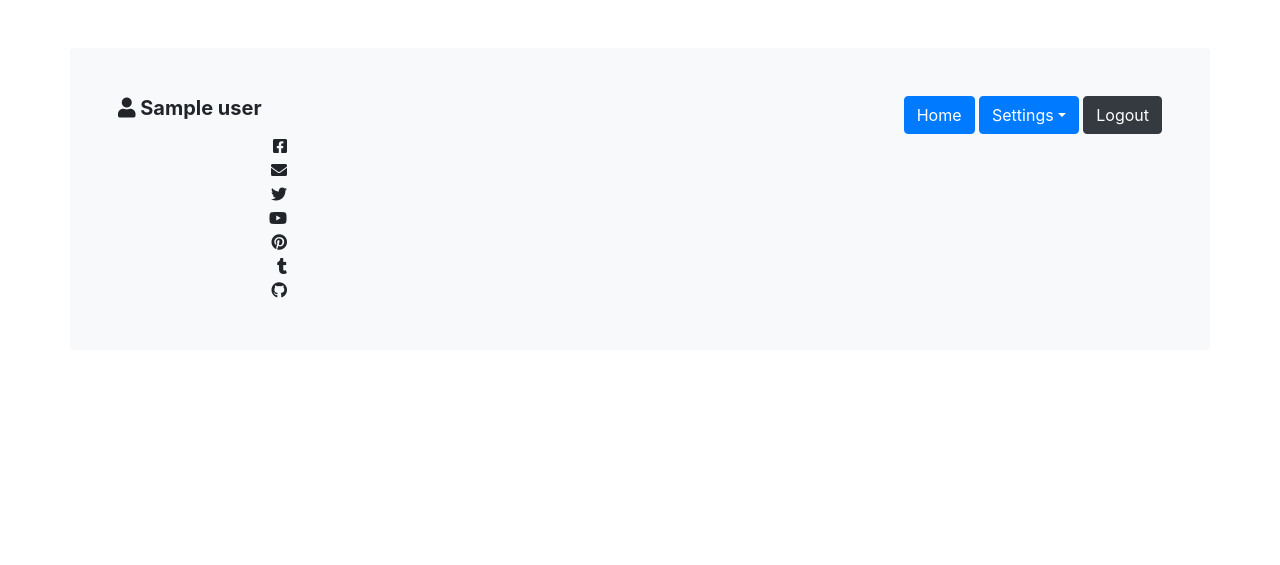
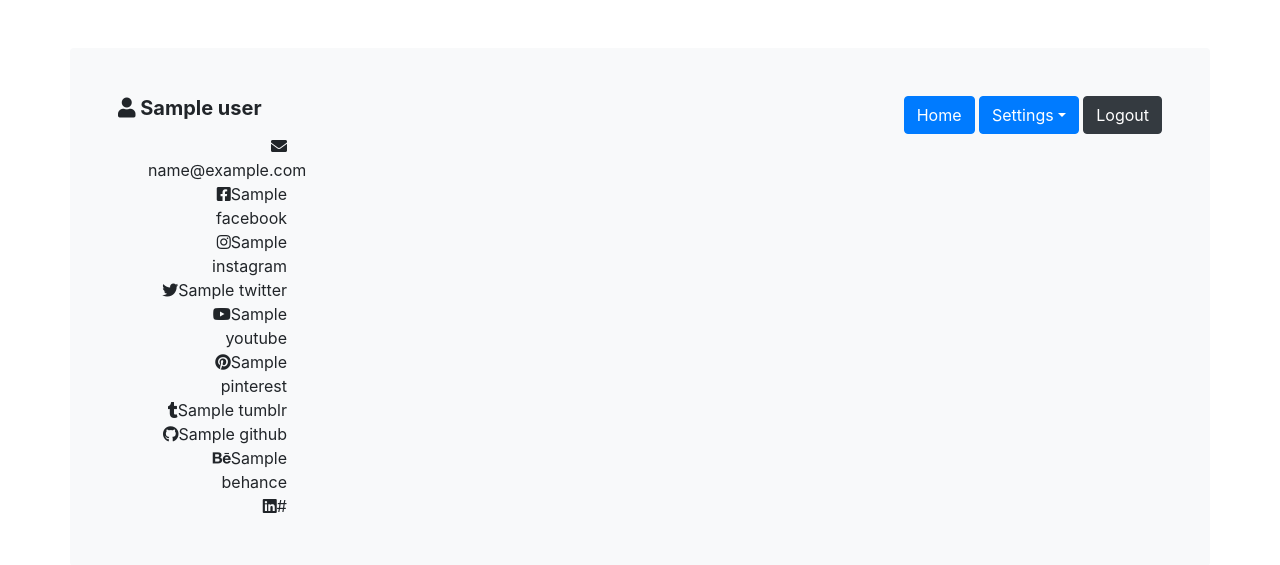
Before and after one commit to KYF8HC/Eger_2019_1_E_Ketto, a PHP site: the page made by Sources/Portfolio/application/views/admin/footer.php in a window 1280 px wide. Shown: the top 565 px of the page. Run offline with PHP 8.4, Linux system fonts and the light colour scheme; the template is opened without the code that fills it: most values are stand-ins (such as "Sample title", 1, 10 or a date in 2020); data that the repository does not hold is empty; some libraries are stand-ins or nearby versions.

Commit message:
footer fixed
lepulloltam egy újabb commitot, mégis a footer egy héttel ezelőtti változatát pullolta le,ezért megírtam újra

```diff
--- a/Sources/Portfolio/application/views/template/footer.php
+++ b/Sources/Portfolio/application/views/template/footer.php
@@ -1,55 +1,96 @@
     <footer>
         <div class="container">
             <div class="col-12">
+            <?php if (!empty($data['user']['email'])) : ?>
                 <div class="row">
-                    <div class="col-2" align="right">
-                        <i class="fab fa-facebook-square"></i>
+                    <div class="col-2 text-right">
+                        <i class="fas fa-envelope"></i><?=$data['user']['email']?>
                     </div>
-                    <div class="col-4" align="left">
+                    <div class="col-4">
                     </div>
                 </div>
+            <?php endif; ?>
+            <?php if (!empty($data['user']['facebook'])) : ?>
                 <div class="row">
-                    <div class="col-2" align="right">
-                        <i class="fas fa-envelope"></i>
+                    <div class="col-2 text-right">
+                        <i class="fab fa-facebook-square"></i><?=$data['user']['facebook']?>
                     </div>
-                    <div class="col-4" align="left">
+                    <div class="col-4" >
                     </div>
                 </div>
+            <?php endif; ?>
+            <?php if (!empty($data['user']['instagram'])) : ?>
                 <div class="row">
-                    <div class="col-2" align="right">
-                        <i class="fab fa-twitter"></i>
+                    <div class="col-2 text-right">
+                        <i class="fab fa-instagram"></i></i><?=$data['user']['instagram']?>
                     </div>
-                    <div class="col-4" align="left">
+                    <div class="col-4">
                     </div>
                 </div>
+            <?php endif; ?>
+            <?php if (!empty($data['user']['twitter'])) : ?>
                 <div class="row">
-                    <div class="col-2" align="right">
-                        <i class="fab fa-youtube"></i>
+                    <div class="col-2 text-right">
+                        <i class="fab fa-twitter"></i><?=$data['user']['twitter']?>
                     </div>
-                    <div class="col-4" align="left">
+                    <div class="col-4">
                     </div>
                 </div>
-                <div class="row">
-                    <div class="col-2" align="right">
-                        <i class="fab fa-pinterest"></i>
+            <?php endif; ?>
+                <?php if (!empty($data['user']['youtube'])) : ?>
+            <div class="row">
+                    <div class="col-2 text-right">
+                        <i class="fab fa-youtube"></i><?=$data['user']['youtube']?>
                     </div>
-                    <div class="col-4" align="left">
+                    <div class="col-4">
                     </div>
                 </div>
+            <?php endif; ?>
+            <?php if (!empty($data['user']['pinterest'])) : ?>
                 <div class="row">
-                    <div class="col-2" align="right">
-                        <i class="fab fa-tumblr"></i>
+                    <div class="col-2 text-right">
+                        <i class="fab fa-pinterest"></i><?=$data['user']['pinterest']?>
                     </div>
-                    <div class="col-4" align="left">
+                    <div class="col-4">
                     </div>
                 </div>
+            <?php endif; ?>
+            <?php if (!empty($data['user']['tumblr'])) : ?>
                 <div class="row">
-                    <div class="col-2" align="right">
-                        <i class="fab fa-github"></i>
+                    <div class="col-2 text-right">
+                        <i class="fab fa-tumblr"></i><?=$data['user']['tumblr']?>
                     </div>
-                    <div class="col-4" align="left">
+                    <div class="col-4">
                     </div>
                 </div>
+            <?php endif; ?>
+            <?php if (!empty($data['user']['github'])) : ?>
+                <div class="row">
+                    <div class="col-2 text-right">
+                        <i class="fab fa-github"></i><?=$data['user']['github']?>
+                    </div>
+                    <div class="col-4">
+                    </div>
+                </div>
+            <?php endif; ?>
+            <?php if (!empty($data['user']['behance'])) : ?>
+                <div class="row">
+                    <div class="col-2 text-right">
+                        <i class="fab fa-behance"></i><?=$data['user']['behance']?>
+                    </div>
+                    <div class="col-4">
+                    </div>
+                </div>
+            <?php endif; ?>
+            <?php if (!empty($data['user']['linkedin'])) : ?>
+                <div class="row">
+                    <div class="col-2 text-right">
+                        <i class="fab fa-linkedin"></i></i><?=$data['user']['linkedin']?>
+                    </div>
+                    <div class="col-4">
+                    </div>
+                </div>
+            <?php endif; ?>
             </div>
         </div>
     </footer>
```
